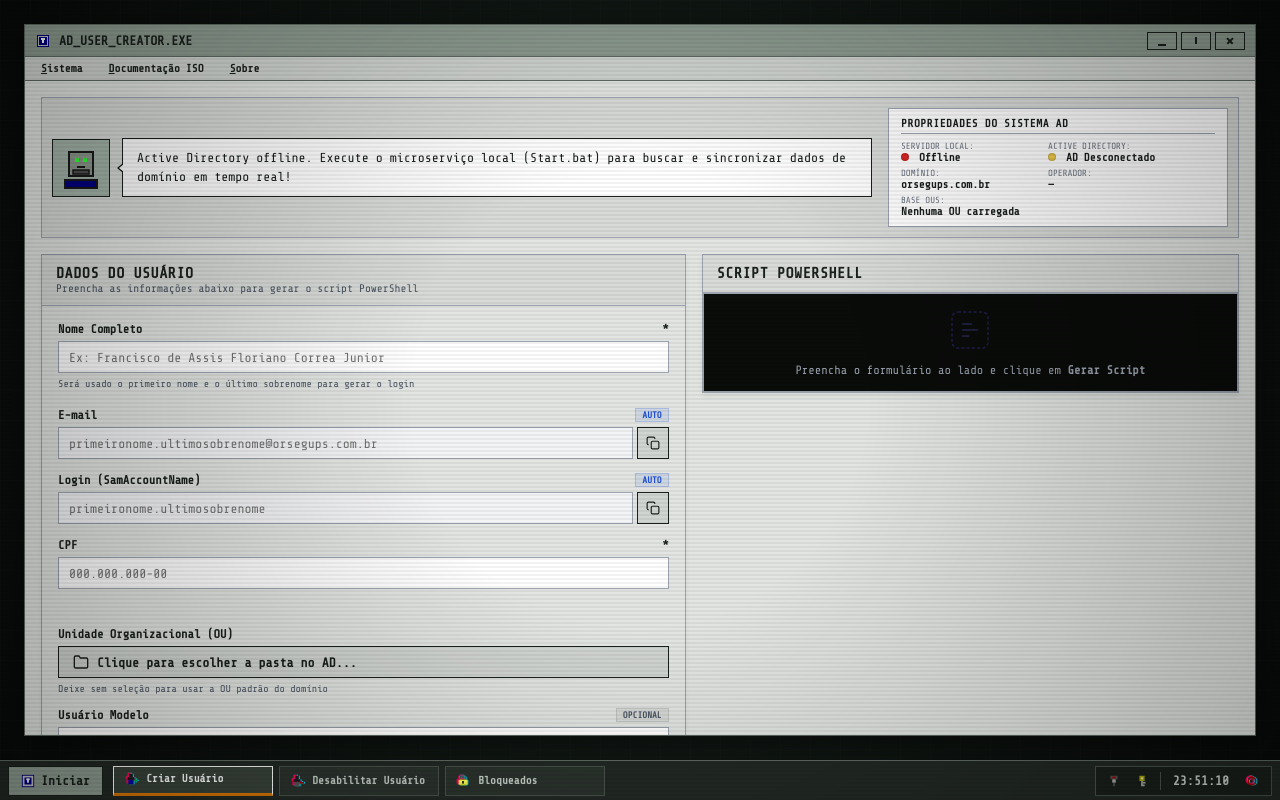
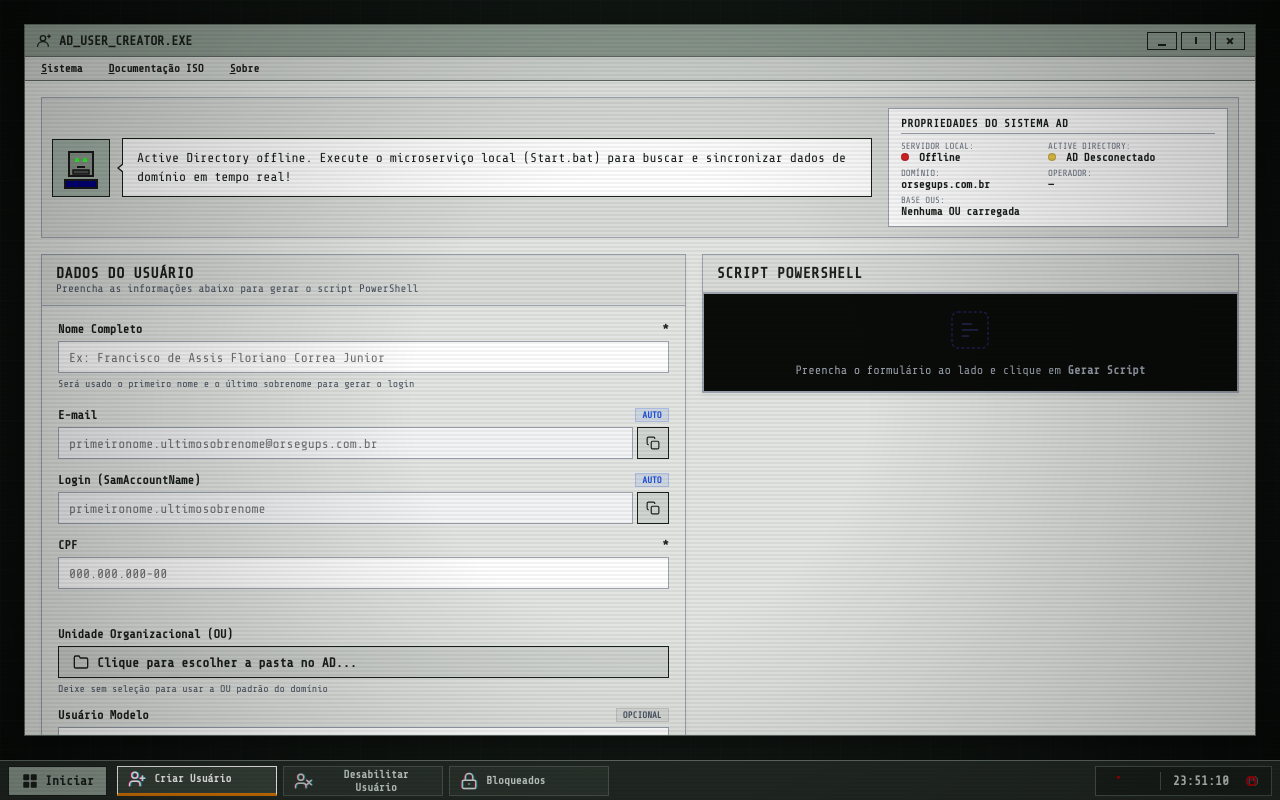
Before and after one commit to Franciscoafcj/ad-user-creator-main, a plain HTML site: page index.html in a window 1280 px wide. Drawn offline with nearby package versions, Linux system fonts and the light colour scheme; no server answers; a script that the page names is missing.

Commit message:
refactor: replace pixel-art SVG icons with clean, modern vector icons throughout the interface

```diff
--- a/index.html
+++ b/index.html
@@ -24,13 +24,12 @@
       <!-- Barra de Título 3D Clássica -->
       <div class="window-titlebar">
         <div class="titlebar-left">
-          <!-- Mini pixel-art do AD -->
-          <svg class="titlebar-icon pixel-icon" viewBox="0 0 16 16" width="16" height="16">
-            <rect x="2" y="2" width="12" height="12" fill="#000080" />
-            <rect x="3" y="3" width="10" height="10" fill="#c0c0c0" />
-            <rect x="4" y="4" width="8" height="8" fill="#000080" />
-            <rect x="6" y="5" width="4" height="2" fill="#ffffff" />
-            <rect x="7" y="6" width="2" height="4" fill="#ffffff" />
+          <!-- Ícone AD clean -->
+          <svg class="titlebar-icon" viewBox="0 0 24 24" width="16" height="16" fill="none" stroke="currentColor" stroke-width="2" stroke-linecap="round" stroke-linejoin="round">
+            <circle cx="12" cy="8" r="4"/>
+            <path d="M4 20c0-4 3.6-7 8-7s8 3 8 7"/>
+            <line x1="19" y1="5" x2="23" y2="5"/>
+            <line x1="21" y1="3" x2="21" y2="7"/>
           </svg>
           <span class="titlebar-title">AD_USER_CREATOR.EXE</span>
         </div>
@@ -1313,9 +1312,9 @@
       <div class="shutdown-text">Seu computador já pode ser desligado com segurança.</div>
       <div class="shutdown-sub">Ou clique no botão abaixo para reinicializar o AD_USER_CREATOR.EXE</div>
       <div class="shutdown-btn-power">
-        <svg class="pixel-icon" viewBox="0 0 16 16" width="32" height="32" style="cursor:pointer;" onclick="window._rebootSystem()">
-          <circle cx="8" cy="8" r="5" fill="none" stroke="#ff5555" stroke-width="2" />
-          <rect x="7" y="2" width="2" height="6" fill="#ff5555" />
+        <svg class="task-icon" viewBox="0 0 24 24" width="40" height="40" fill="none" stroke="#ff5555" stroke-width="2" stroke-linecap="round" stroke-linejoin="round" style="cursor:pointer;" onclick="window._rebootSystem()">
+          <path d="M18.36 6.64a9 9 0 1 1-12.73 0"/>
+          <line x1="12" y1="2" x2="12" y2="12"/>
         </svg>
       </div>
     </div>
@@ -1329,13 +1328,12 @@
     <!-- Botão Iniciar -->
     <div class="start-btn-wrap">
       <button class="start-btn" id="startBtn">
-        <!-- Ícone Iniciar pixel-art -->
-        <svg class="pixel-icon" viewBox="0 0 16 16" width="16" height="16">
-          <rect x="1" y="1" width="14" height="14" fill="#000080" />
-          <rect x="2" y="2" width="12" height="12" fill="#c0c0c0" />
-          <rect x="4" y="4" width="8" height="8" fill="#000080" />
-          <rect x="6" y="5" width="4" height="2" fill="#ffffff" />
-          <rect x="7" y="6" width="2" height="4" fill="#ffffff" />
+        <!-- Ícone Iniciar clean (grid 2x2) -->
+        <svg class="task-icon" viewBox="0 0 24 24" width="16" height="16" fill="currentColor">
+          <rect x="3" y="3" width="8" height="8" rx="1.5"/>
+          <rect x="13" y="3" width="8" height="8" rx="1.5"/>
+          <rect x="3" y="13" width="8" height="8" rx="1.5"/>
+          <rect x="13" y="13" width="8" height="8" rx="1.5"/>
         </svg>
         <span>Iniciar</span>
       </button>
@@ -1347,35 +1345,30 @@
         </div>
         <div class="start-menu-items">
           <div class="start-item" id="startItemCreate">
-            <!-- Ícone Criar pixel-art -->
-            <svg class="pixel-icon" viewBox="0 0 16 16" width="16" height="16">
-              <rect x="6" y="2" width="4" height="4" fill="#1a1a1a" />
-              <rect x="4" y="6" width="8" height="3" fill="#1a1a1a" />
-              <rect x="5" y="9" width="6" height="5" fill="#0000aa" />
-              <rect x="11" y="9" width="5" height="1" fill="#00aa00" />
-              <rect x="13" y="7" width="1" height="5" fill="#00aa00" />
+            <svg class="task-icon" viewBox="0 0 24 24" width="16" height="16" fill="none" stroke="currentColor" stroke-width="2" stroke-linecap="round" stroke-linejoin="round">
+              <path d="M16 21v-2a4 4 0 0 0-4-4H6a4 4 0 0 0-4 4v2"/>
+              <circle cx="9" cy="7" r="4"/>
+              <line x1="19" y1="8" x2="19" y2="14"/>
+              <line x1="16" y1="11" x2="22" y2="11"/>
             </svg>
             Criar Usuário
           </div>
           <div class="start-item" id="startItemDisable">
-            <!-- Ícone Desabilitar pixel-art -->
-            <svg class="pixel-icon" viewBox="0 0 16 16" width="16" height="16">
-              <rect x="6" y="2" width="4" height="4" fill="#555555" />
-              <rect x="4" y="6" width="8" height="3" fill="#555555" />
-              <rect x="5" y="9" width="6" height="5" fill="#555555" />
-              <rect x="11" y="9" width="5" height="2" fill="#aa0000" />
+            <!-- Ícone Desabilitar clean -->
+            <svg class="task-icon" viewBox="0 0 24 24" width="16" height="16" fill="none" stroke="currentColor" stroke-width="2" stroke-linecap="round" stroke-linejoin="round">
+              <path d="M16 21v-2a4 4 0 0 0-4-4H6a4 4 0 0 0-4 4v2"/>
+              <circle cx="9" cy="7" r="4"/>
+              <line x1="17" y1="11" x2="23" y2="17"/>
+              <line x1="23" y1="11" x2="17" y2="17"/>
             </svg>
             Desabilitar Usuário
           </div>
           <div class="start-item" id="startItemLocked">
-            <!-- Ícone Bloqueados pixel-art -->
-            <svg class="pixel-icon" viewBox="0 0 16 16" width="16" height="16">
-              <rect x="6" y="2" width="4" height="1" fill="#555555" />
-              <rect x="5" y="3" width="1" height="3" fill="#555555" />
-              <rect x="10" y="3" width="1" height="3" fill="#555555" />
-              <rect x="4" y="6" width="8" height="7" fill="#aaaa00" />
-              <rect x="3" y="7" width="10" height="5" fill="#ffff55" />
-              <rect x="7" y="8" width="2" height="3" fill="#1a1a1a" />
+            <!-- Ícone Bloqueados clean -->
+            <svg class="task-icon" viewBox="0 0 24 24" width="16" height="16" fill="none" stroke="currentColor" stroke-width="2" stroke-linecap="round" stroke-linejoin="round">
+              <rect x="3" y="11" width="18" height="11" rx="2" ry="2"/>
+              <path d="M7 11V7a5 5 0 0 1 10 0v4"/>
+              <circle cx="12" cy="16" r="1" fill="currentColor" stroke="none"/>
             </svg>
             Bloqueados
           </div>
@@ -1391,20 +1384,20 @@
             Ajuda & Segurança (ISO)
           </div>
           <div class="start-item" id="startItemAbout">
-            <!-- Ícone Info pixel-art -->
-            <svg class="pixel-icon" viewBox="0 0 16 16" width="16" height="16">
-              <circle cx="8" cy="8" r="6" fill="#00aaaa" stroke="#1a1a1a" stroke-width="1.5" />
-              <rect x="7" y="4" width="2" height="2" fill="#ffffff" />
-              <rect x="7" y="7" width="2" height="5" fill="#ffffff" />
+            <!-- Ícone Info clean -->
+            <svg class="task-icon" viewBox="0 0 24 24" width="16" height="16" fill="none" stroke="currentColor" stroke-width="2" stroke-linecap="round" stroke-linejoin="round">
+              <circle cx="12" cy="12" r="10"/>
+              <line x1="12" y1="8" x2="12" y2="12"/>
+              <line x1="12" y1="16" x2="12.01" y2="16"/>
             </svg>
             Sobre o Sistema
           </div>
           <div class="start-divider"></div>
           <div class="start-item" id="startItemShutdown" style="color: #aa0000; font-weight: bold;">
-            <!-- Ícone Shutdown pixel-art -->
-            <svg class="pixel-icon" viewBox="0 0 16 16" width="16" height="16">
-              <circle cx="8" cy="8" r="5" fill="none" stroke="#aa0000" stroke-width="2" />
-              <rect x="7" y="2" width="2" height="6" fill="#aa0000" />
+            <!-- Ícone Shutdown clean -->
+            <svg class="task-icon" viewBox="0 0 24 24" width="16" height="16" fill="none" stroke="#aa0000" stroke-width="2" stroke-linecap="round" stroke-linejoin="round">
+              <path d="M18.36 6.64a9 9 0 1 1-12.73 0"/>
+              <line x1="12" y1="2" x2="12" y2="12"/>
             </svg>
             Desligar...
           </div>
@@ -1415,35 +1408,31 @@
     <!-- Botões das Abas (Active Tasks) -->
     <div class="taskbar-apps" role="tablist">
       <button class="task-app-btn active" id="tabBtnCreate" role="tab" aria-selected="true" aria-controls="panelCreate">
-        <!-- Ícone Criar pixel-art -->
-        <svg class="pixel-icon" viewBox="0 0 16 16" width="16" height="16">
-          <rect x="6" y="2" width="4" height="4" fill="#1a1a1a" />
-          <rect x="4" y="6" width="8" height="3" fill="#1a1a1a" />
-          <rect x="5" y="9" width="6" height="5" fill="#0000aa" />
-          <rect x="11" y="9" width="5" height="1" fill="#00aa00" />
-          <rect x="13" y="7" width="1" height="5" fill="#00aa00" />
+        <!-- Ícone Criar Usuário clean -->
+        <svg class="task-icon" viewBox="0 0 24 24" fill="none" stroke="currentColor" stroke-width="1.8" stroke-linecap="round" stroke-linejoin="round">
+          <path d="M16 21v-2a4 4 0 0 0-4-4H6a4 4 0 0 0-4 4v2"/>
+          <circle cx="9" cy="7" r="4"/>
+          <line x1="19" y1="8" x2="19" y2="14"/>
+          <line x1="16" y1="11" x2="22" y2="11"/>
         </svg>
         <span>Criar Usuário</span>
       </button>
       <button class="task-app-btn" id="tabBtnDisable" role="tab" aria-selected="false" aria-controls="panelDisable">
-        <!-- Ícone Desabilitar pixel-art -->
-        <svg class="pixel-icon" viewBox="0 0 16 16" width="16" height="16">
-          <rect x="6" y="2" width="4" height="4" fill="#1a1a1a" />
-          <rect x="4" y="6" width="8" height="3" fill="#1a1a1a" />
-          <rect x="5" y="9" width="6" height="5" fill="#555555" />
-          <rect x="11" y="9" width="5" height="2" fill="#aa0000" />
+        <!-- Ícone Desabilitar Usuário clean -->
+        <svg class="task-icon" viewBox="0 0 24 24" fill="none" stroke="currentColor" stroke-width="1.8" stroke-linecap="round" stroke-linejoin="round">
+          <path d="M16 21v-2a4 4 0 0 0-4-4H6a4 4 0 0 0-4 4v2"/>
+          <circle cx="9" cy="7" r="4"/>
+          <line x1="17" y1="11" x2="23" y2="17"/>
+          <line x1="23" y1="11" x2="17" y2="17"/>
         </svg>
         <span>Desabilitar Usuário</span>
       </button>
       <button class="task-app-btn" id="tabBtnLocked" role="tab" aria-selected="false" aria-controls="panelLocked">
-        <!-- Ícone Bloqueados pixel-art -->
-        <svg class="pixel-icon" viewBox="0 0 16 16" width="16" height="16">
-          <rect x="6" y="2" width="4" height="1" fill="#555555" />
-          <rect x="5" y="3" width="1" height="3" fill="#555555" />
-          <rect x="10" y="3" width="1" height="3" fill="#555555" />
-          <rect x="4" y="6" width="8" height="7" fill="#aaaa00" />
-          <rect x="3" y="7" width="10" height="5" fill="#ffff55" />
-          <rect x="7" y="8" width="2" height="3" fill="#1a1a1a" />
+        <!-- Ícone Bloqueados clean -->
+        <svg class="task-icon" viewBox="0 0 24 24" fill="none" stroke="currentColor" stroke-width="1.8" stroke-linecap="round" stroke-linejoin="round">
+          <rect x="3" y="11" width="18" height="11" rx="2" ry="2"/>
+          <path d="M7 11V7a5 5 0 0 1 10 0v4"/>
+          <circle cx="12" cy="16" r="1" fill="currentColor" stroke="none"/>
         </svg>
         <span>Bloqueados</span>
         <span class="locked-tab-badge" id="lockedTabBadge" style="display:none">0</span>
@@ -1453,20 +1442,18 @@
     <!-- System Tray (Canto Direito) -->
     <div class="taskbar-tray border-inset">
       <div class="tray-icon" id="trayServerStatus" title="Servidor Local: Conectando...">
-        <svg class="pixel-icon" viewBox="0 0 16 16" width="14" height="14">
-          <rect x="4" y="2" width="8" height="4" fill="#555555" />
-          <rect x="6" y="6" width="4" height="4" fill="#aaaaaa" />
-          <rect x="7" y="10" width="2" height="4" fill="#555555" />
-          <rect x="6" y="3" width="4" height="2" id="trayServerDot" fill="#aa0000" />
+        <!-- Servidor: ícone de servidor/monitor clean -->
+        <svg class="task-icon" viewBox="0 0 24 24" fill="none" stroke="currentColor" stroke-width="2" stroke-linecap="round" stroke-linejoin="round">
+          <rect x="2" y="3" width="20" height="14" rx="2"/>
+          <line x1="8" y1="21" x2="16" y2="21"/>
+          <line x1="12" y1="17" x2="12" y2="21"/>
+          <circle cx="18" cy="7" r="2" id="trayServerDot" fill="#aa0000" stroke="none"/>
         </svg>
       </div>
       <div class="tray-icon" id="trayAdStatus" title="Active Directory: Desconectado">
-        <svg class="pixel-icon" viewBox="0 0 16 16" width="14" height="14">
-          <rect x="5" y="2" width="6" height="6" fill="#aaaa00" />
-          <rect x="7" y="4" width="2" height="2" fill="#ffffff" />
-          <rect x="7" y="8" width="2" height="6" fill="#aaaaaa" />
-          <rect x="9" y="9" width="3" height="2" fill="#aaaaaa" />
-          <rect x="9" y="12" width="2" height="2" fill="#aaaaaa" />
+        <!-- AD: ícone de shield/escudo clean -->
+        <svg class="task-icon" viewBox="0 0 24 24" fill="none" stroke="currentColor" stroke-width="2" stroke-linecap="round" stroke-linejoin="round">
+          <path d="M12 22s8-4 8-10V5l-8-3-8 3v7c0 6 8 10 8 10z"/>
         </svg>
       </div>
       <div class="tray-divider"></div>
--- a/style.css
+++ b/style.css
@@ -44,6 +44,22 @@ svg {
   flex-shrink: 0;
 }
 
+/* ── PIXEL-ART SVG ICONS — renderização nítida em tamanho maior ── */
+.pixel-icon {
+  image-rendering: pixelated;
+  image-rendering: crisp-edges;
+  shape-rendering: crispEdges;
+  width: 20px !important;
+  height: 20px !important;
+}
+
+/* ── CLEAN VECTOR ICONS (Feather/Lucide style) ── */
+.task-icon {
+  width: 18px !important;
+  height: 18px !important;
+  flex-shrink: 0;
+}
+
 /* Tamanhos de SVGs específicos */
 .titlebar-icon {
   width: 16px !important;
@@ -61,13 +77,17 @@ svg {
 }
 
 .shutdown-btn-power svg {
-  width: 32px !important;
-  height: 32px !important;
+  width: 40px !important;
+  height: 40px !important;
+  image-rendering: pixelated;
+  shape-rendering: crispEdges;
 }
 
 .tray-power-btn svg {
-  width: 12px !important;
-  height: 12px !important;
+  width: 14px !important;
+  height: 14px !important;
+  image-rendering: pixelated;
+  shape-rendering: crispEdges;
 }
 
 /* ── RESET UNIVERSAL E ESTRUTURA BASE ──────────────────────────── */
@@ -83,7 +103,6 @@ body {
   background: radial-gradient(circle at center, #1b2620 0%, #080b09 100%);
   min-height: 100vh;
   overflow: hidden;
-  image-rendering: pixelated;
   user-select: none;
 }
 
@@ -2100,9 +2119,16 @@ pre {
   font-weight: bold;
 }
 
-/* Glitch / Color offset nas imagens da barra KIM */
-.task-app-btn svg, .tray-power-btn svg {
-  filter: drop-shadow(-1.5px -0.5px 0px #ff0055) drop-shadow(1.5px 0.5px 0px #00e5ff);
+/* Glitch / Color offset nas imagens da barra KIM — deslocamento menor para não borrar */
+.task-app-btn .task-icon, .tray-power-btn svg {
+  filter: drop-shadow(-1px 0px 0px #ff005566) drop-shadow(1px 0px 0px #00e5ff66);
+  transition: filter var(--transition);
+}
+.task-app-btn:hover .task-icon {
+  filter: drop-shadow(-1px 0px 0px #ff005599) drop-shadow(1px 0px 0px #00e5ff99);
+}
+.task-app-btn.active .task-icon {
+  filter: drop-shadow(-1px 0px 0px #ff0055bb) drop-shadow(1px 0px 0px #00e5ffbb);
 }
 
 .task-app-btn:hover {
```
